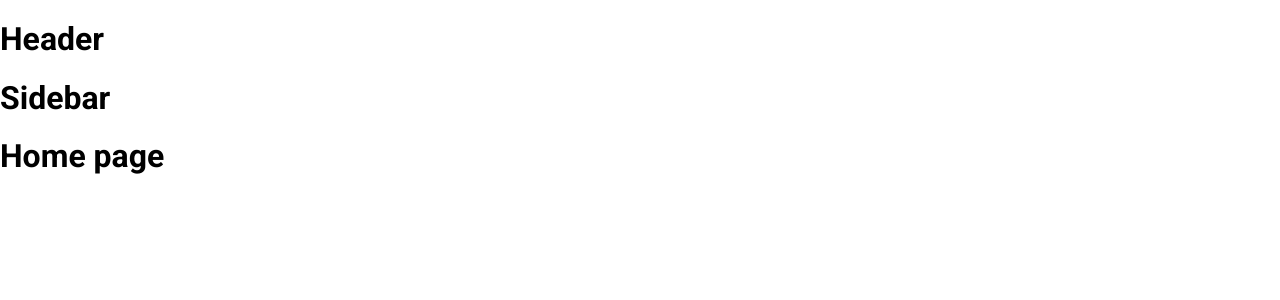
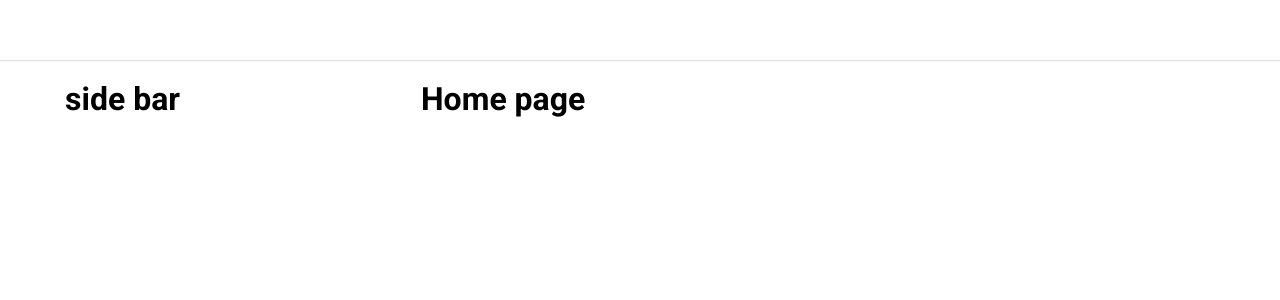
Before and after one commit to ngoducquan2701/tiktok-ui-react, a React (Create React App) app: page / in a window 1280 px wide. Shown: the top 300 px of the page. Built offline with nearby package versions, Linux system fonts and the light colour scheme.

Commit message:
Build base layout

```diff
--- a/package.json
+++ b/package.json
@@ -6,6 +6,7 @@
     "@testing-library/jest-dom": "^5.16.4",
     "@testing-library/react": "^13.2.0",
     "@testing-library/user-event": "^13.5.0",
+    "classnames": "^2.3.1",
     "normalize.css": "^8.0.1",
     "react": "^18.1.0",
     "react-dom": "^18.1.0",
--- a/src/components/GlobalStyles/GlobalStyles.scss
+++ b/src/components/GlobalStyles/GlobalStyles.scss
@@ -3,15 +3,21 @@
 
 :root {
     --primary-color: rgb(29 155 240);
+    // DefaultLayout
+    --width-deault-layout: 1150px;
+    --height-header-deault-layout: 60px;
 }
 
 * {
     box-sizing: border-box;
+    margin: 0;
+    padding: 0;
 }
 
 html {
     font-size: 62.5%;
 }
+
 body {
     font-family: 'Roboto', sans-serif;
     font-size: 1.6rem;
--- /dev/null
+++ b/src/components/Layouts/DefaultLayout/DefaultLayout.module.scss
@@ -0,0 +1,14 @@
+.wrapper {
+    display: flex;
+    flex-direction: column;
+    align-items: center;
+
+    .container {
+        display: flex;
+        width: var(--width-deault-layout);
+    }
+
+    .content {
+        flex: 1;
+    }
+}
--- /dev/null
+++ b/src/components/Layouts/DefaultLayout/Sidebar/Sidebar.module.scss
@@ -0,0 +1,3 @@
+.wrapper {
+    width: 356px;
+}
--- a/src/components/Layouts/DefaultLayout/Sidebar/index.js
+++ b/src/components/Layouts/DefaultLayout/Sidebar/index.js
@@ -1,5 +1,13 @@
+import styles from './Sidebar.module.scss';
+import classNames from 'classnames/bind';
+
 function Sidebar() {
-    return <h1>Sidebar</h1>;
+    const cx = classNames.bind(styles);
+    return (
+        <div className={cx('wrapper')}>
+            <h1>side bar</h1>
+        </div>
+    );
 }
 
 export default Sidebar;
--- a/src/components/Layouts/DefaultLayout/index.js
+++ b/src/components/Layouts/DefaultLayout/index.js
@@ -1,13 +1,16 @@
+import classNames from 'classnames/bind';
+import styles from './DefaultLayout.module.scss';
 import Header from '~/components/Layouts/components/Header';
 import Sidebar from './Sidebar';
 
 function DefaultLayout({ children }) {
+    const cx = classNames.bind(styles);
     return (
-        <div>
+        <div className={cx('wrapper')}>
             <Header />
-            <div className="container">
+            <div className={cx('container')}>
                 <Sidebar />
-                <div className="content">{children}</div>
+                <div className={cx('content')}>{children}</div>
             </div>
         </div>
     );
--- /dev/null
+++ b/src/components/Layouts/components/Header/Header.module.scss
@@ -0,0 +1,11 @@
+.wrapper {
+    width: 100%;
+    display: flex;
+    justify-content: center;
+    box-shadow: 0px 1px 1px rgb(0 0 0 / 12%);
+
+    .inner {
+        width: var(--width-deault-layout);
+        height: var(--height-header-deault-layout);
+    }
+}
--- a/src/components/Layouts/components/Header/index.js
+++ b/src/components/Layouts/components/Header/index.js
@@ -1,5 +1,13 @@
+import classNames from 'classnames/bind';
+import styles from './Header.module.scss';
+
 function Header() {
-    return <h1>Header</h1>;
+    const cx = classNames.bind(styles);
+    return (
+        <div className={cx('wrapper')}>
+            <div className={cx('inner')}></div>
+        </div>
+    );
 }
 
 export default Header;
```
Also changed, not shown: 1 other file (tests, documents, lock files or other folders).
